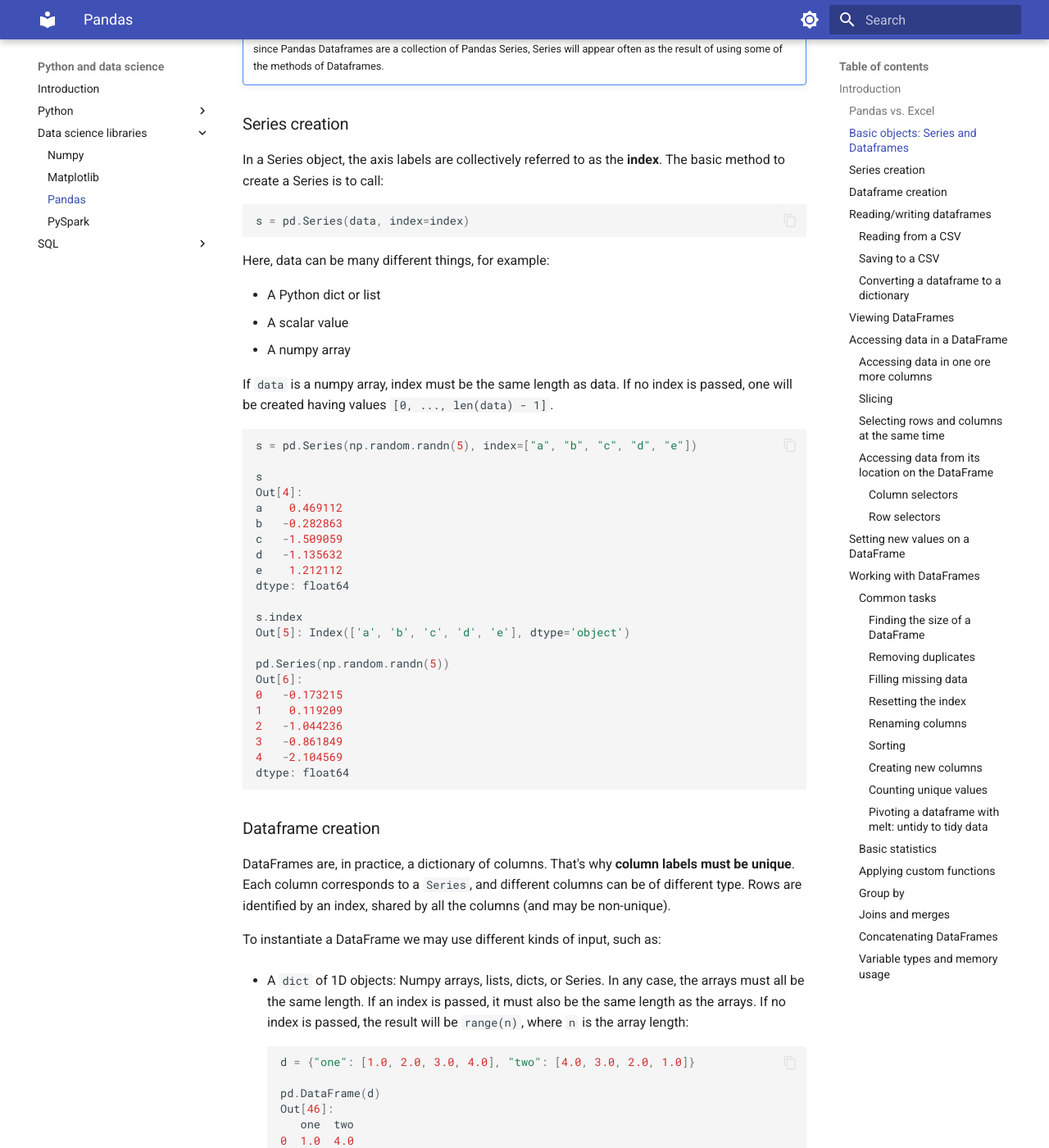
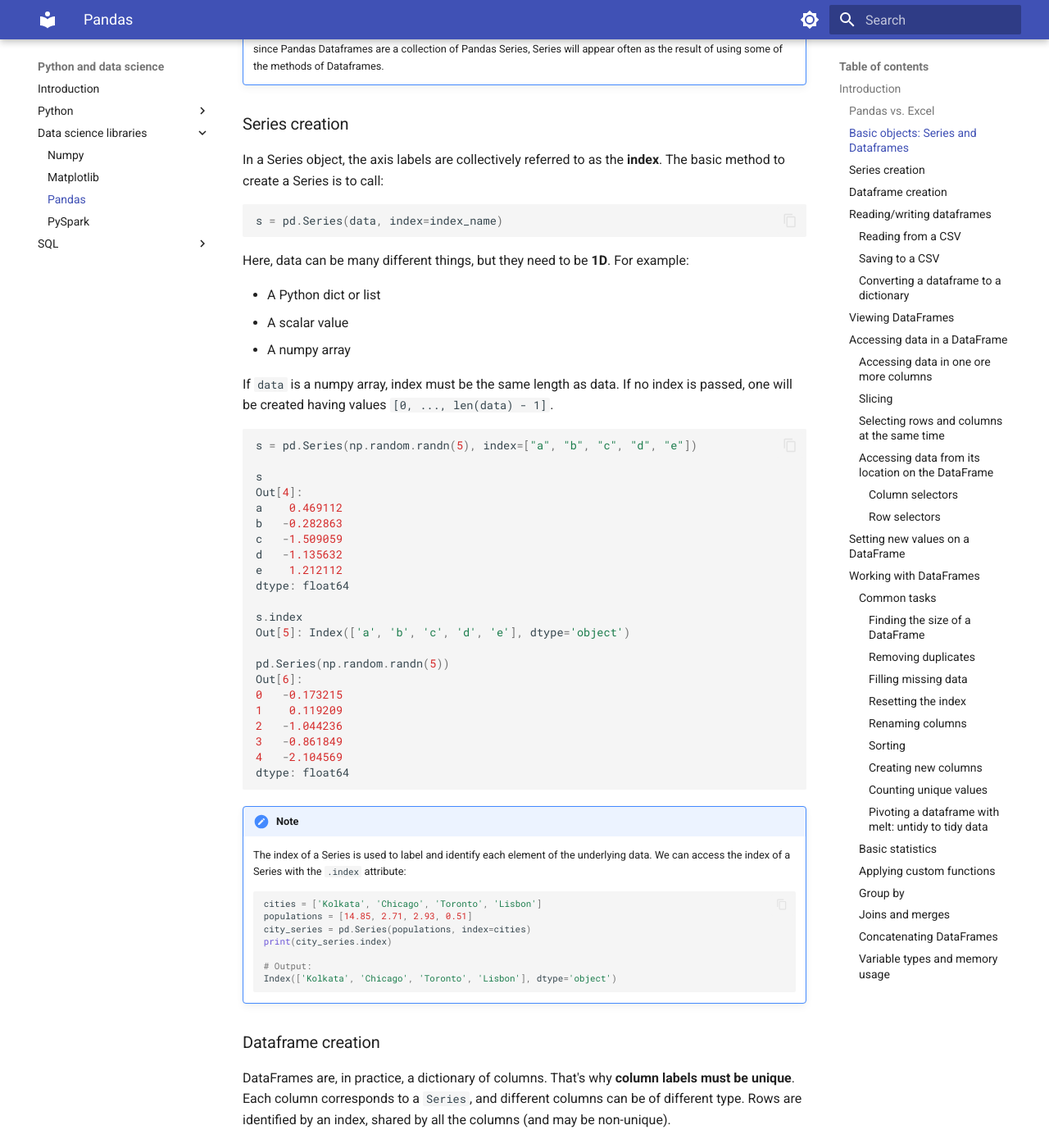
Before and after one commit to gerardpc/python-course, an MkDocs documentation site: the page built from docs/programming/python_libraries/pandas.md, in a window 1280 px wide and 1400 px high, scrolled down 2115 px. Shown: the whole window at 82% size. Built offline with MkDocs 1.6.1 and Material for MkDocs 9.7.7, drawn with Linux system fonts in a browser that asks for light colours.

Commit message:
more info on pandas series

````diff
--- a/docs/programming/python_libraries/pandas.md
+++ b/docs/programming/python_libraries/pandas.md
@@ -94,10 +94,10 @@
 to create a Series is to call:
 
 ```python
-s = pd.Series(data, index=index)
+s = pd.Series(data, index=index_name)
 ```
 
-Here, data can be many different things, for example:
+Here, data can be many different things, but they need to be **1D**. For example:
 
 * A Python dict or list
 * A scalar value
@@ -130,6 +130,19 @@
 4   -2.104569
 dtype: float64
 ```
+
+!!!note
+    The index of a Series is used to label and identify each element of the underlying data.
+    We can access the index of a Series with the `.index` attribute:
+    ```python
+    cities = ['Kolkata', 'Chicago', 'Toronto', 'Lisbon']
+    populations = [14.85, 2.71, 2.93, 0.51]
+    city_series = pd.Series(populations, index=cities)
+    print(city_series.index)
+
+    # Output:
+    Index(['Kolkata', 'Chicago', 'Toronto', 'Lisbon'], dtype='object')
+    ```
 
 ### Dataframe creation
 
````
